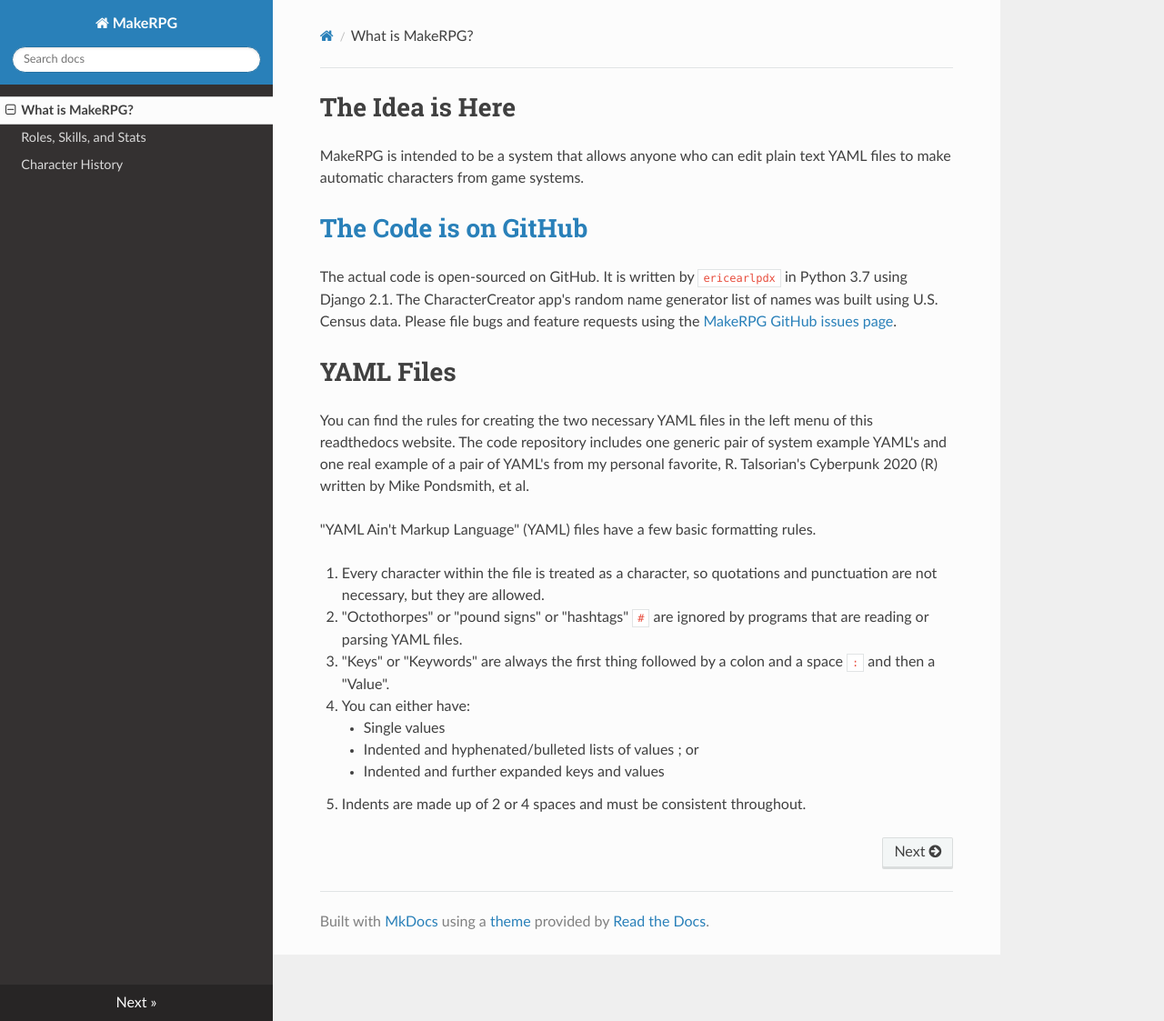
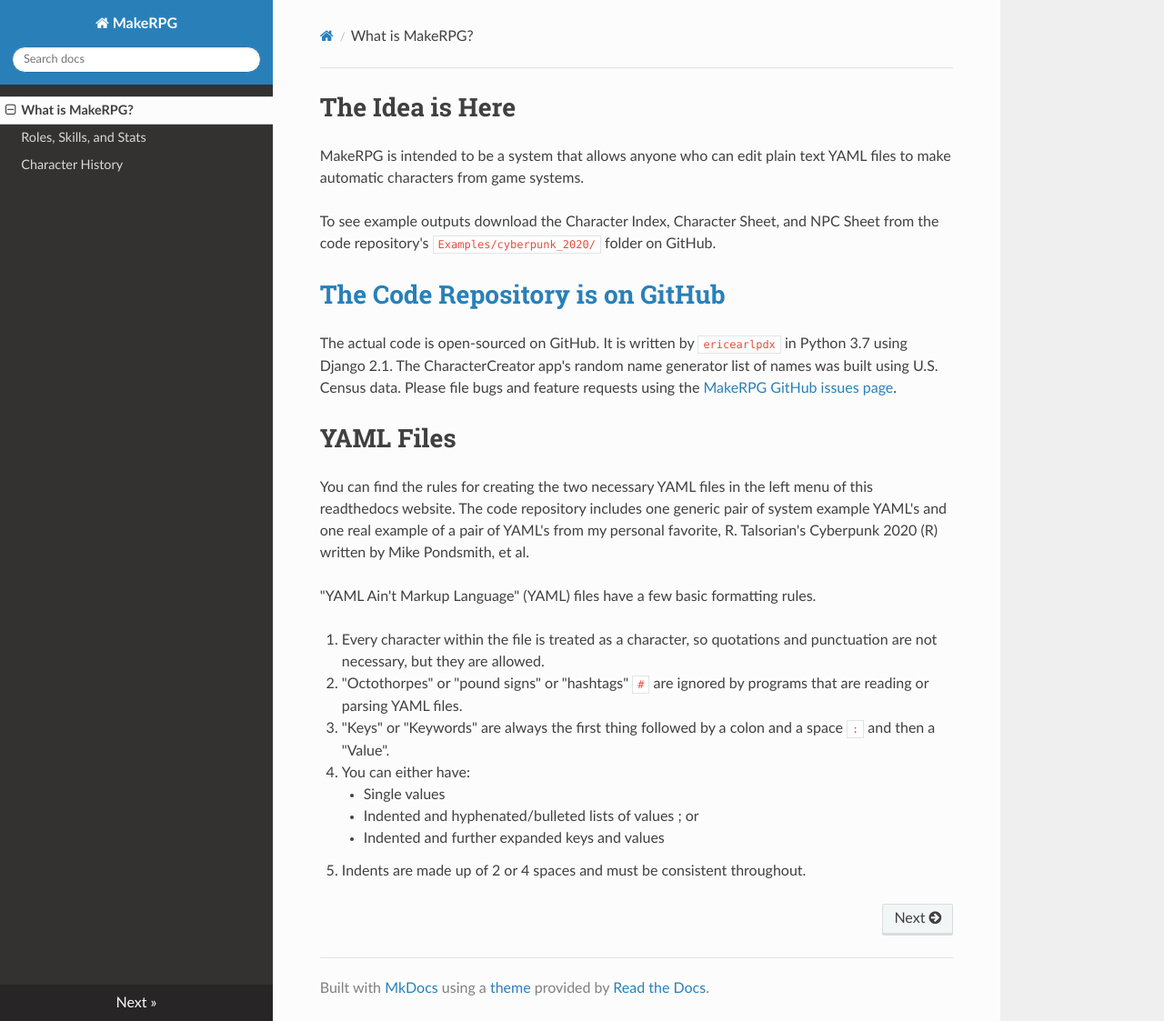
Before and after one commit to ericearl/MakeRPG, an MkDocs documentation site: the page built from docs/index.md, in a window 1280 px wide and 1123 px high. Shown: the whole window at 91% size. Built offline with MkDocs 1.6.1, drawn with Linux system fonts in a browser that asks for light colours; nearby versions of some CDN libraries; old or Windows-style settings are respelled for this version of MkDocs.

Commit message:
Update docs
Small paragraph updates to the README.md and the docs/index.md about seeing example outputs in the Examples folder.

```diff
--- a/docs/index.md
+++ b/docs/index.md
@@ -2,7 +2,9 @@
 
 MakeRPG is intended to be a system that allows anyone who can edit plain text YAML files to make automatic characters from game systems.
 
-# [The Code is on GitHub](https://github.com/ericearlpdx/MakeRPG)
+To see example outputs download the Character Index, Character Sheet, and NPC Sheet from the code repository's `Examples/cyberpunk_2020/` folder on GitHub.
+
+# [The Code Repository is on GitHub](https://github.com/ericearlpdx/MakeRPG)
 
 The actual code is open-sourced on GitHub.  It is written by `ericearlpdx` in Python 3.7 using Django 2.1.  The CharacterCreator app's random name generator list of names was built using U.S. Census data.  Please file bugs and feature requests using the [MakeRPG GitHub issues page](https://github.com/ericearlpdx/MakeRPG/issues).
 
```
Also changed, not shown: README.md (+2 -0 lines).
